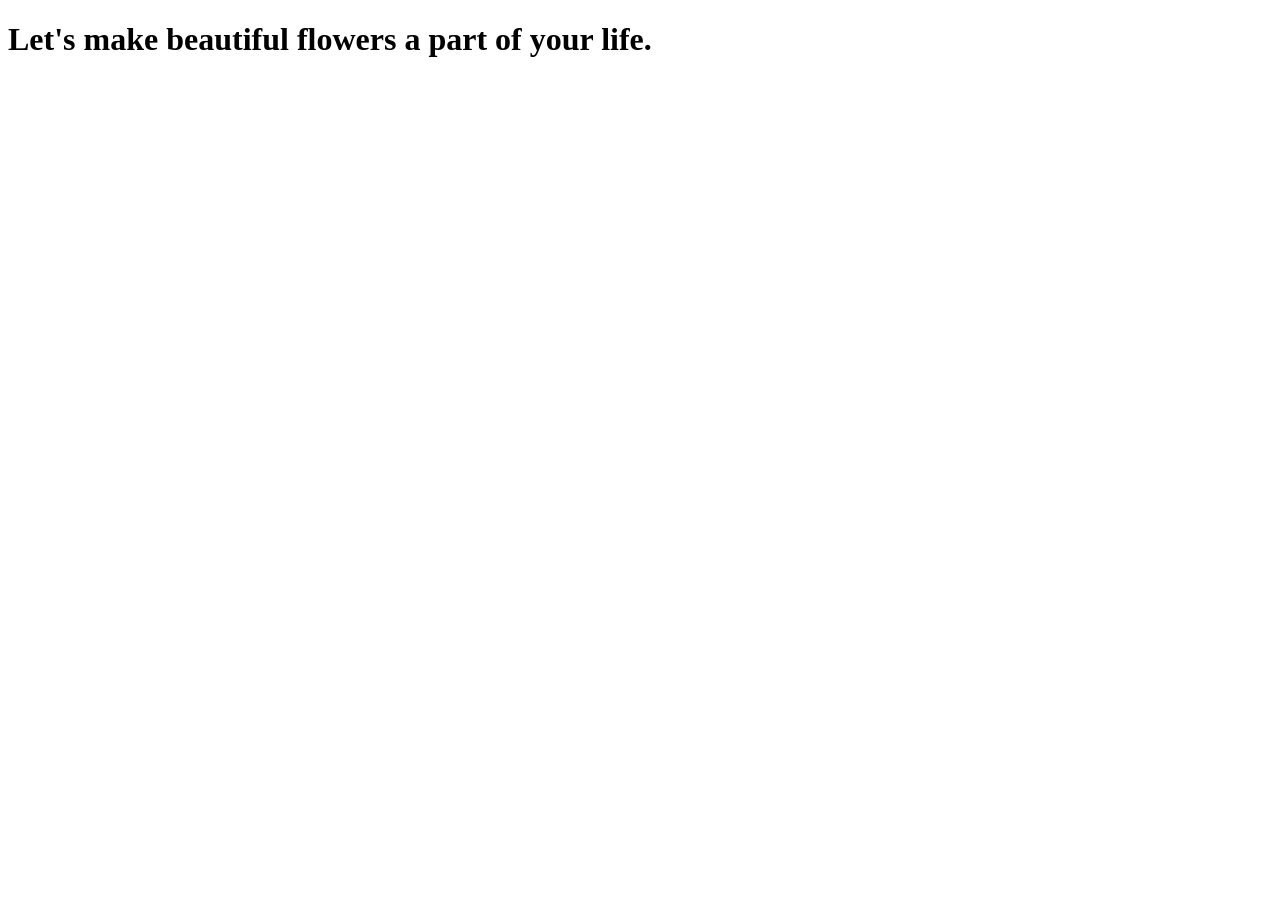
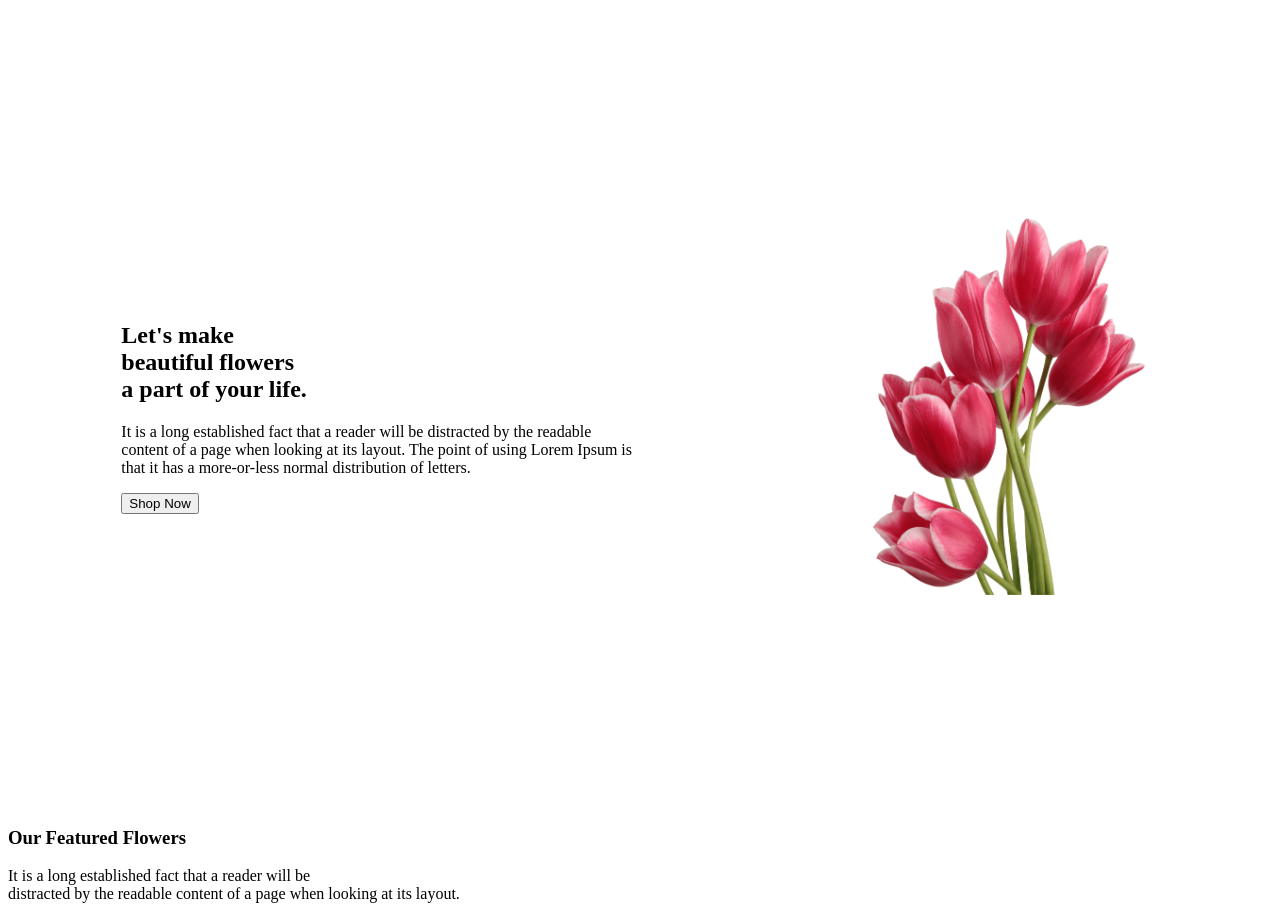
Before and after one commit to goodlistener12/flowershop-portfolio, a plain HTML site: page index.html in a window 1280 px wide. Before the commit the page ends 800 px from the top, so only its background shows below. Drawn offline with Linux system fonts and the light colour scheme.

Commit message:
banner-container

```diff
--- /dev/null
+++ b/Flower Asset/blog.css
@@ -0,0 +1,35 @@
+
+/* header related styles */
+.header{
+    background-color: pink;
+}
+.banner-img{
+    width: 150px;
+
+}
+.banner-container{
+    display: flex;
+    justify-content: space-around;
+    height: 100vh;
+    align-items: center;
+    border: 2px;
+    background: color #e55473; ;
+    padding: 1000px 500px;
+    flex-shrink: 0;
+}
+.title{
+    font-size: 85px;
+    font-weight: bold;
+
+}
+.description{
+    font-size: 18px;
+    margin-top: 15px;
+    margin-bottom: 15px;
+}
+.btn{
+    padding: 10px 20px;
+    background-color:#e55473
+    color:white;
+    border:none;
+    border-radius:5px
--- a/blog.css
+++ b/blog.css
@@ -1,9 +1,12 @@
+.banner-img{
+    width: 300px;
 
-/* header related styles */
-.header{
-    background-color: pink;
 }
+.banner-container{
+    display: flex;
+    justify-content: space-around;
+    height: 100vh;
+    align-items: center;
+    border: 2px salmon;
 
-.banner{
-    padding: 30px 50px;
 }
--- a/index.html
+++ b/index.html
@@ -4,20 +4,36 @@
     <meta charset="UTF-8">
     <meta name="viewport" content="width=device-width, initial-scale=1.0">
 
-  <link rel="stylesheet" href=blog.css">
+  <link rel="stylesheet" href="blog.css">
 
     <title>Flower Shop Portfolio</title>
 </head>
 <body>
+    <header>
+        <main>
+            <section>
+                <div class="banner-container">
+                    <div class="banner-text">
+                     <h1 class="title">Let's make <br> beautiful flowers <br>a part of your life.</h1>
+                        <p class="description">It is a long established fact that a reader will be distracted by the readable <br>
+                             content of a page when looking at its layout. The point of using Lorem Ipsum is <br>
+                            that it has a more-or-less normal distribution of letters.</p>
+                            <button class="btn">Shop Now</button>
+                    </div>
+                       <div class="banner-photo">
+                        <img class="banner-img" src="Flower Asset/pngwing 10.png" alt="">
+                       </div>
 
+                </div>
+            </section>
+            <section>
+                <h3 class="title"> Our Featured Flowers</h3>
+                <p class="section-description">It is a long established fact that
+                    a reader will be <br> distracted by the readable content of
+                     a page when looking at its layout.</p>
+            </section>
 
-    <header class="header">
-    <div class="banner">
-
-<div><h1>Let's make beautiful flowers a part of your life.</h1></div>
-
-    </div>
-
+        </main>
     </header>
 </body>
 </html>
```
